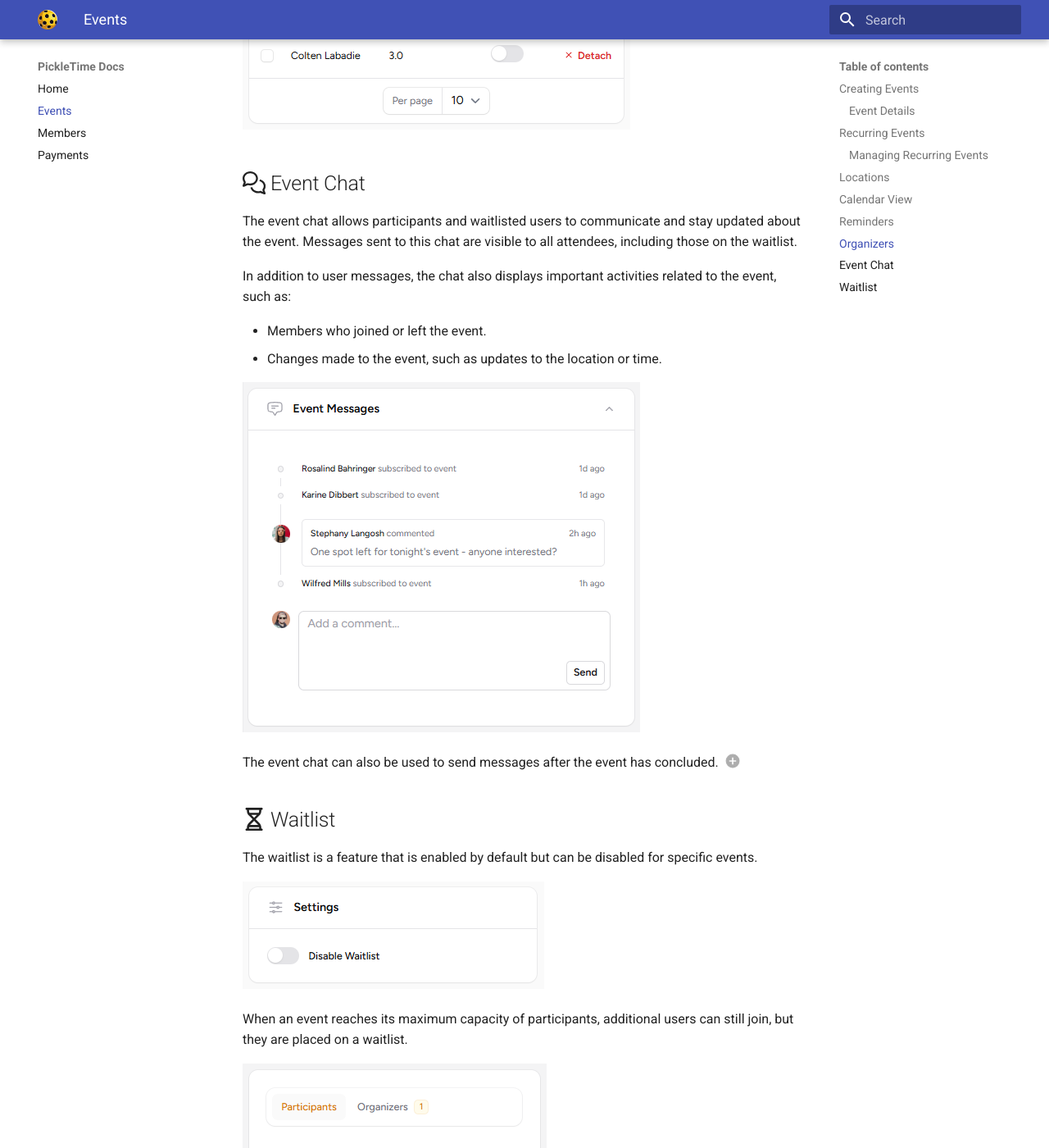
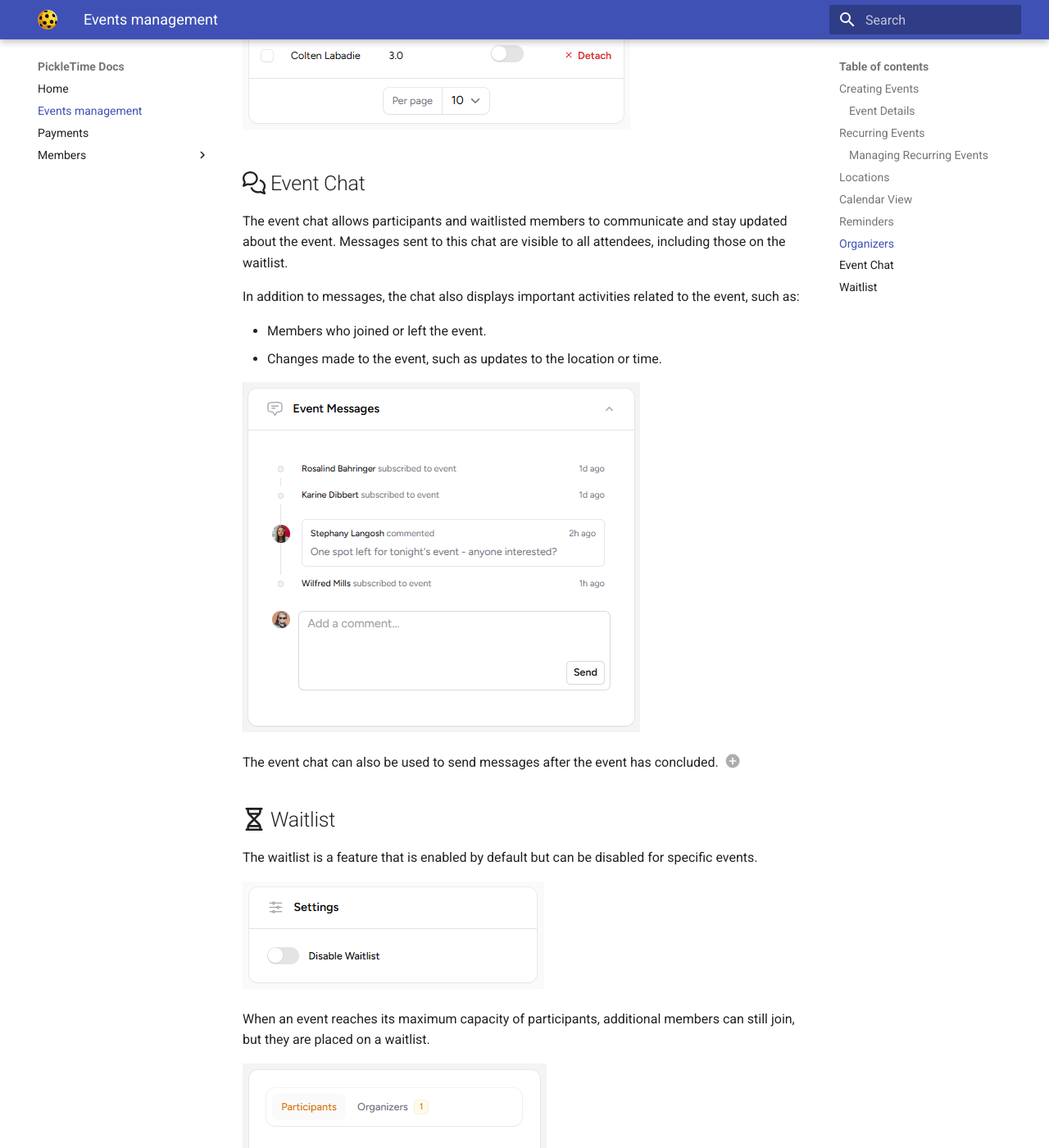
Before and after one commit to jorioux/docs, an MkDocs documentation site: the page built from docs/events.md, in a window 1280 px wide and 1400 px high, scrolled down 4150 px. Shown: the whole window at 82% size. Built offline with MkDocs 1.6.1 and Material for MkDocs 9.7.7, drawn with Linux system fonts in a browser that asks for light colours; some of the changed text lies outside the part shown.

```diff
--- a/docs/events.md
+++ b/docs/events.md
@@ -1,4 +1,4 @@
-# Events
+# Events management
 
 ## Creating Events
 
@@ -56,7 +56,7 @@ Locations specify where an event will take place. When creating or editing an ev
 
 !!! info "Updating an event location"
 
-    If the location of an event is changed, for example, if the event is moved to a different venue, all subscribed users will be notified of the change to ensure they are aware of the updated details.
+    If the location of an event is changed, for example, if the event is moved to a different venue, all subscribed members will be notified of the change to ensure they are aware of the updated details.
 
 ## :fontawesome-regular-calendar: Calendar View
 
@@ -68,11 +68,11 @@ This feature helps you better manage and plan events by displaying them in a cle
 
 ## :fontawesome-regular-bell: Reminders
 
-Reminders are automatically sent to all users who are attending an event (excluding those on the waitlist) 2 hours before the event starts. This ensures participants are notified and prepared for the event.
+Reminders are automatically sent to all members who are attending an event (excluding those on the waitlist) 2 hours before the event starts. This ensures participants are notified and prepared for the event.
 
 ## :fontawesome-solid-user-tie: Organizers
 
-Event organizers are users assigned to oversee and manage specific events.
+Event organizers are members assigned to oversee and manage specific events.
 
 As an organizer, they are responsible for ensuring the event runs smoothly. (1)
 { .annotate }
@@ -90,9 +90,9 @@ To add organizers for an event, navigate to the event edit page. From there, you
 
 ## :fontawesome-regular-comments: Event Chat
 
-The event chat allows participants and waitlisted users to communicate and stay updated about the event. Messages sent to this chat are visible to all attendees, including those on the waitlist.
+The event chat allows participants and waitlisted members to communicate and stay updated about the event. Messages sent to this chat are visible to all attendees, including those on the waitlist.
 
-In addition to user messages, the chat also displays important activities related to the event, such as:
+In addition to messages, the chat also displays important activities related to the event, such as:
 
 * Members who joined or left the event.
 * Changes made to the event, such as updates to the location or time.
@@ -110,8 +110,8 @@ The waitlist is a feature that is enabled by default but can be disabled for spe
 
 ![Event Settings](images/events/settings.png)
 
-When an event reaches its maximum capacity of participants, additional users can still join, but they are placed on a waitlist.
+When an event reaches its maximum capacity of participants, additional members can still join, but they are placed on a waitlist.
 
 ![Waitlist](images/events/waitlist.png)
 
-If a participant withdraws from the event, the next user on the waitlist is automatically moved to the participants list. This ensures that the event remains full while giving waitlisted users a chance to participate.
+If a participant withdraws from the event, the next user on the waitlist is automatically moved to the participants list. This ensures that the event remains full while giving waitlisted members a chance to participate.
--- a/mkdocs.yml
+++ b/mkdocs.yml
@@ -14,10 +14,6 @@ markdown_extensions:
       emoji_index: !!python/name:material.extensions.emoji.twemoji
       emoji_generator: !!python/name:material.extensions.emoji.to_svg
   - pymdownx.details
-  - pymdownx.superfences:
-      custom_fences:
-        - name: mermaid
-          class: mermaid
   - toc:
       permalink: true
 plugins:
```
Also changed, not shown: docs/index.md (+5 -3 lines), docs/members/groups.md (added, +13 -0 lines), docs/members/index.md (renamed from docs/members.md, +11 -3 lines), docs/images/group-rules.png (added), docs/images/send-message-users.png (added).
